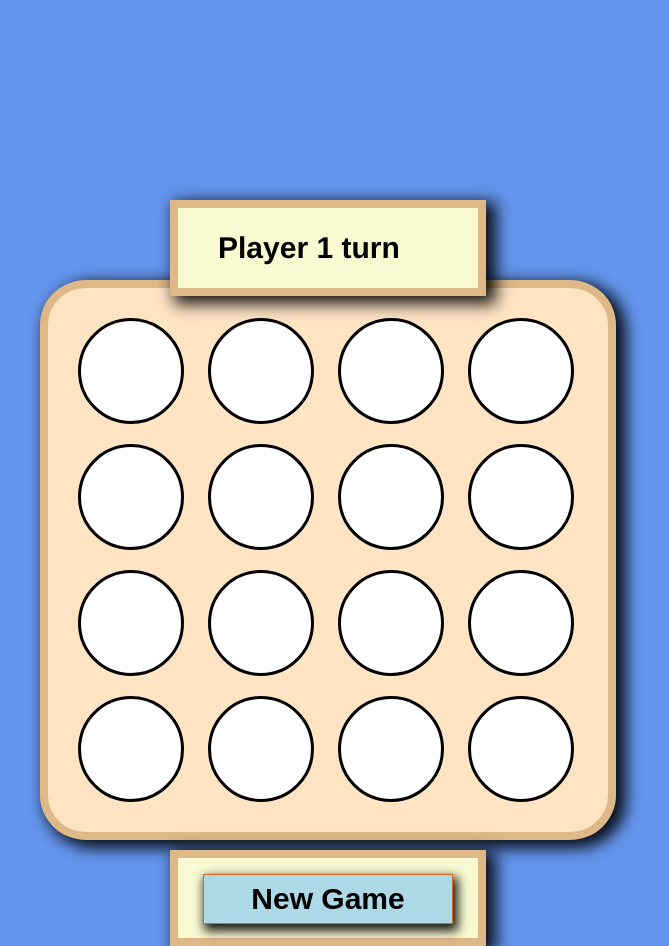
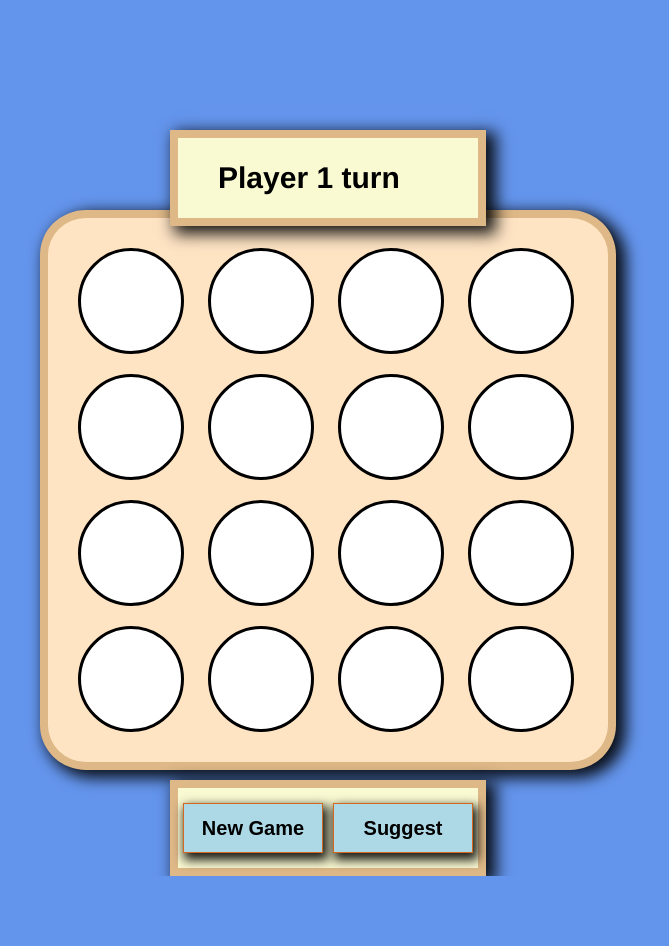
Before and after one commit to Waliddjla/connect-walid, a React (Create React App) app: page / in a window 1280 px wide. Shown: the whole page, without its empty margins (350-1019 px from the left). After the commit the page ends 876 px from the top, so only its background shows below. Built offline with nearby package versions, Linux system fonts and the light colour scheme.

Commit message:
adding computer move IA

```diff
--- a/src/Game.css
+++ b/src/Game.css
@@ -7,7 +7,7 @@ body {
     height: 800px;
     position: absolute;
     left: 50%;
-    top: 10%;
+    top: 10px;
     margin-left: -400px;
 }
 .panel {
@@ -42,20 +42,23 @@ body {
     height: 80px;
     width: 300px;
     margin-left: -120px;
+    display: grid;
+    grid-template-columns: 1fr 1fr;
 }
 .footer button {
-    position: relative;
-    left: 50%;
-    top: 20%;
-    margin-left: -125px;
-    width: 250px;
+    width: 140px;
     height: 50px;
+    margin-left:5px;
+    margin-top: 15px;
     background-color: lightblue;
-    font-size: 30px;
+    font-size: 20px;
     -webkit-box-shadow: 3px 5px 10px 2px rgba(0,0,0,0.9);
     box-shadow: 3px 5px 10px 2px rgba(0,0,0,0.9);
     border: 1px solid chocolate;
     font-weight: bold;
+}
+.footer button:hover {
+    background-color:chocolate;
 }
 
 .gamebord {
--- a/src/components/Gamebored.js
+++ b/src/components/Gamebored.js
@@ -3,7 +3,7 @@ import '../Game.css';
 import GameCircle from './GameCircle';
 import Hearder from './Hearder';
 import Footer from './footer';
-import { isWinner, isDraw } from '../helper';
+import { isWinner, isDraw, getComputerMove } from '../helper';
 import { Game_State_Playin,Game_State_win, NO_player, PLAYER_1, PLAYER_2, NO_circle, Game_State_Drow } from '../Constant';
 
 const Gamebored = () => {
@@ -21,6 +21,7 @@ const Gamebored = () => {
     const initGame = () => {
         setGameBored(Array(16).fill(NO_player));
         setcurrentPlayer(PLAYER_1);
+        setgameState(Game_State_Playin);
     }
 
     const initBord = () => {
@@ -30,6 +31,9 @@ const Gamebored = () => {
          }
          return circles;
 
+    }
+    const suggestMove = () => {
+     circleClicked(getComputerMove(gameBord));
     }
 
     const circleClicked = (id) => {
@@ -74,7 +78,7 @@ const Gamebored = () => {
         <div className= "gamebord">
         {initBord()}
     </div>
-    <Footer onClickEvent = {initGame} />
+    <Footer onNewgameClick = {initGame} OnSugestClick={suggestMove}/>
     </>
     )
 }
--- a/src/components/footer.js
+++ b/src/components/footer.js
@@ -1,9 +1,10 @@
 import React from 'react';
 
-const Footer = ({onClickEvent}) => {
+const Footer = ({onNewgameClick, OnSugestClick}) => {
   return (
     <div className="panel footer">
-        <button onClick={onClickEvent}>New Game</button>
+        <button onClick={onNewgameClick}>New Game</button>
+        <button onClick={OnSugestClick}>Suggest</button>
     </div>
   );
 };
--- a/src/helper.js
+++ b/src/helper.js
@@ -31,3 +31,75 @@ export const isDraw = (gameBord, currentMove, currentPlayer) => {
     console.log(`count ${count}`);
     return count === 0;
 }
+const getRandomComputerMove = (gameBord) => {
+    let validMoves = [];
+    for (let i = 0; i < gameBord.length; i++) {
+        if (gameBord[i] === 0) {
+            validMoves.push(i);
+        }
+    }
+    let rndMove = Math.floor(Math.random() * validMoves.length);
+    return validMoves[rndMove];
+}
+const getPosition = (gameBord, moveChecks) => {
+    for (let check = 0; check < moveChecks; check++) {
+        for (let i = 0; i < moveChecks[check].max; i += moveChecks[check].step) {
+            let series = gameBord[i +moveChecks[check].indexes[0]].toString() +
+             gameBord[i +moveChecks[check].indexes[1]].toString() +
+             gameBord[i +moveChecks[check].indexes[2]].toString() +
+             gameBord[i +moveChecks[check].indexes[3]].toString();
+
+             switch (series) {
+                case "1110":
+                case "2220":
+                return i + moveChecks[check].indexes[3];
+                case "1101":
+                case "2202":
+                return i + moveChecks[check].indexes[2];
+                case "1011":
+                case "2022":
+                return i + moveChecks[check].indexes[1];
+                case "0111":
+                case "0222":
+                return i + moveChecks[check].indexes[0];
+                default:
+             }
+        }
+    }
+    return -1;
+};
+
+ export const getComputerMove = (gameBord) => {
+    let moveChecks = [
+        //vertical
+        {
+            indexes: [0, 4, 8, 12],
+            max: 4,
+            step:1
+        },
+        //orizontale
+        {
+            indexes: [0, 1, 2, 3],
+            max: 16,
+            step:4
+        },
+        //diagonal
+        {
+            indexes: [0, 5, 10, 15],
+            max: 16,
+            step:16
+        },
+        //diagonal
+        {
+            indexes: [3, 6, 9, 12],
+            max: 16,
+            step:16
+        }
+
+    ];
+    let position = getPosition(gameBord, moveChecks);
+    if (position > -1) {
+        return position;
+        }
+        return getRandomComputerMove(gameBord);
+ };
```
